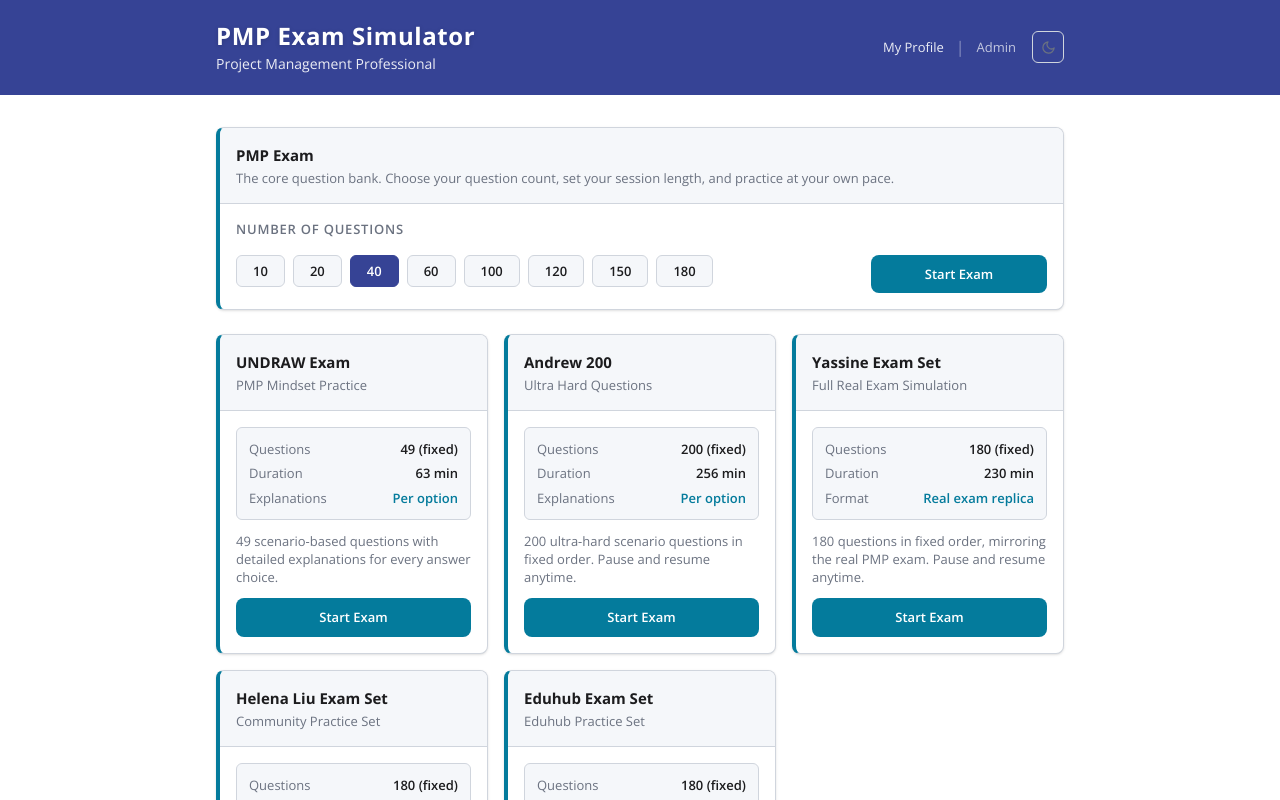
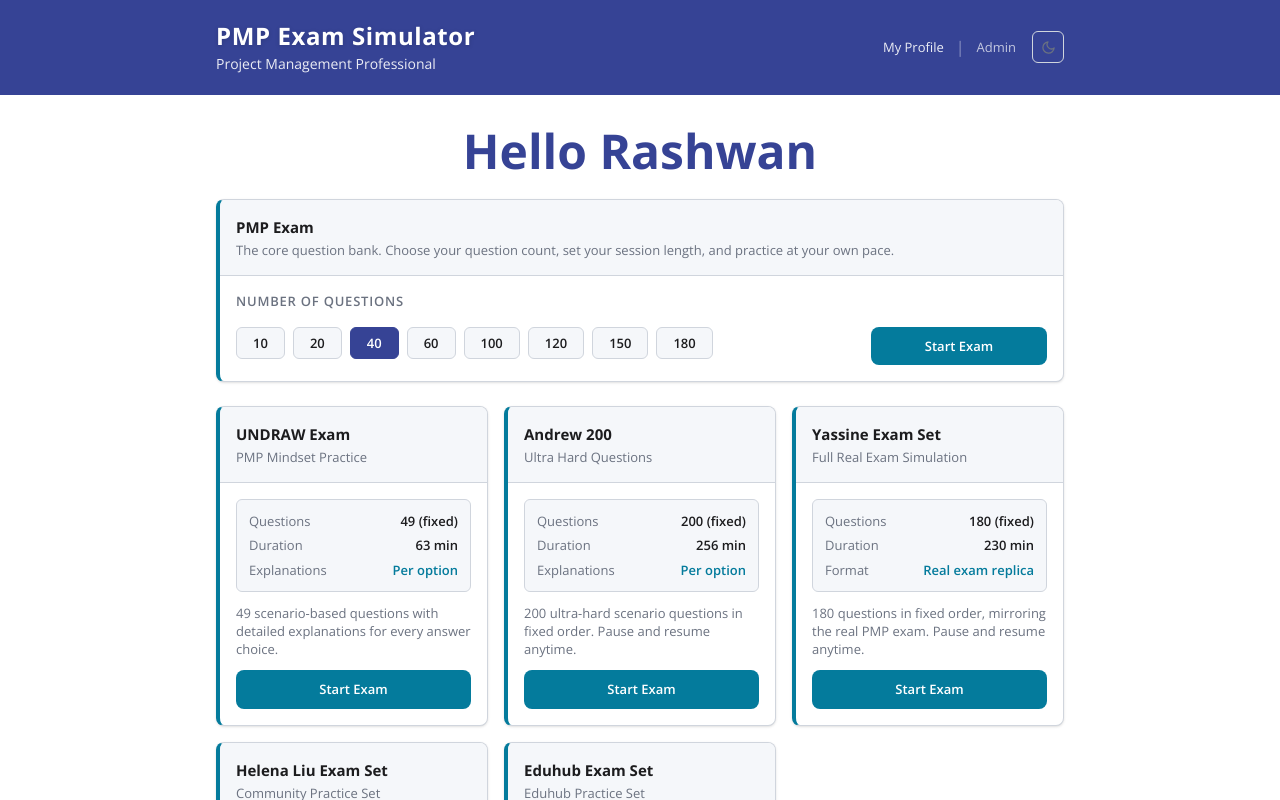
Before and after one commit to railrashwan/pmp-exam-simulator, a Next.js app: page / in a window 1280 px wide. Shown: the top 800 px of the page. Built offline with nearby package versions, Linux system fonts and the light colour scheme; no server answers; the database is empty.

Commit message:
Add 'Hello Rashwan' heading to home page

```diff
--- a/src/app/page.tsx
+++ b/src/app/page.tsx
@@ -113,6 +113,8 @@ export default function HomePage() {
       </header>
 
       <main className="max-w-4xl mx-auto px-4 sm:px-6 py-8 space-y-6">
+
+        <h2 className="text-5xl font-black text-center text-primary">Hello Rashwan</h2>
 
         {/* Saved Exam Banner */}
         {hasSavedExam && (
```
